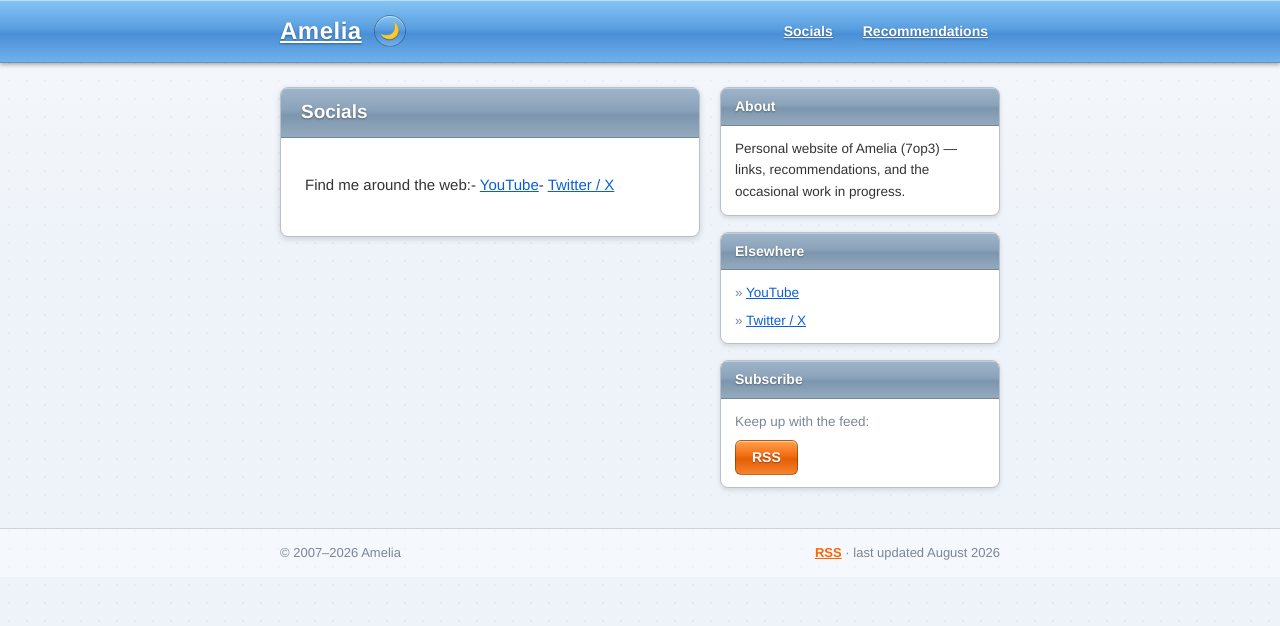
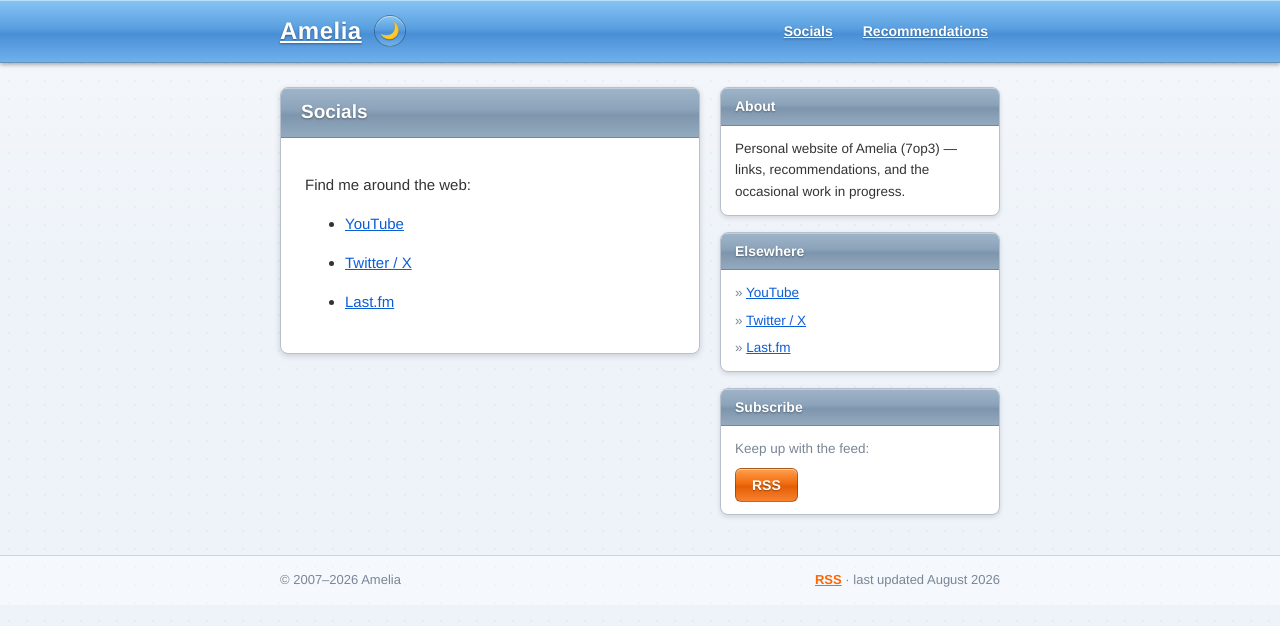
Before and after one commit to 7op3/7op3.github.io, a Jekyll site: the page built from socials.md, in a window 1280 px wide. Shown: the top 626 px of the page. Built offline with Jekyll 4.4.1, drawn with Linux system fonts in a browser that asks for light colours.

Commit message:
Added last.fm to socials and a flag for if a social link should show up in the sidebar or not

```diff
--- a/_config.yml
+++ b/_config.yml
@@ -12,10 +12,12 @@ header_pages:
   - socials.md
   - recs.md
 
-# Social links (shown in the sidebar "Elsewhere" box and on /socials/).
+# Social links. The /socials/ page always shows every entry; the sidebar
+# "Elsewhere" box skips any entry flagged `sidebar: false`.
 socials:
   - { name: YouTube, url: "https://youtube.com/@7op3" }
   - { name: Twitter / X, url: "https://twitter.com/shockhorrors" }
+  - { name: Last.fm, url: "https://www.last.fm/user/ropeburns" }
 
 plugins:
   - jekyll-seo-tag
--- a/_includes/sidebar.html
+++ b/_includes/sidebar.html
@@ -11,7 +11,9 @@
     <div class="widget-body">
       <ul class="widget-list">
         {%- for social in site.socials -%}
+          {%- unless social.sidebar == false -%}
         <li><a href="{{ social.url }}" rel="me">{{ social.name | escape }}</a></li>
+          {%- endunless -%}
         {%- endfor -%}
       </ul>
     </div>
--- a/socials.md
+++ b/socials.md
@@ -6,6 +6,6 @@ permalink: /socials/
 
 Find me around the web:
 
-{%- for social in site.socials -%}
+{% for social in site.socials %}
 - [{{ social.name }}]({{ social.url }})
-{%- endfor -%}
+{% endfor %}
```
